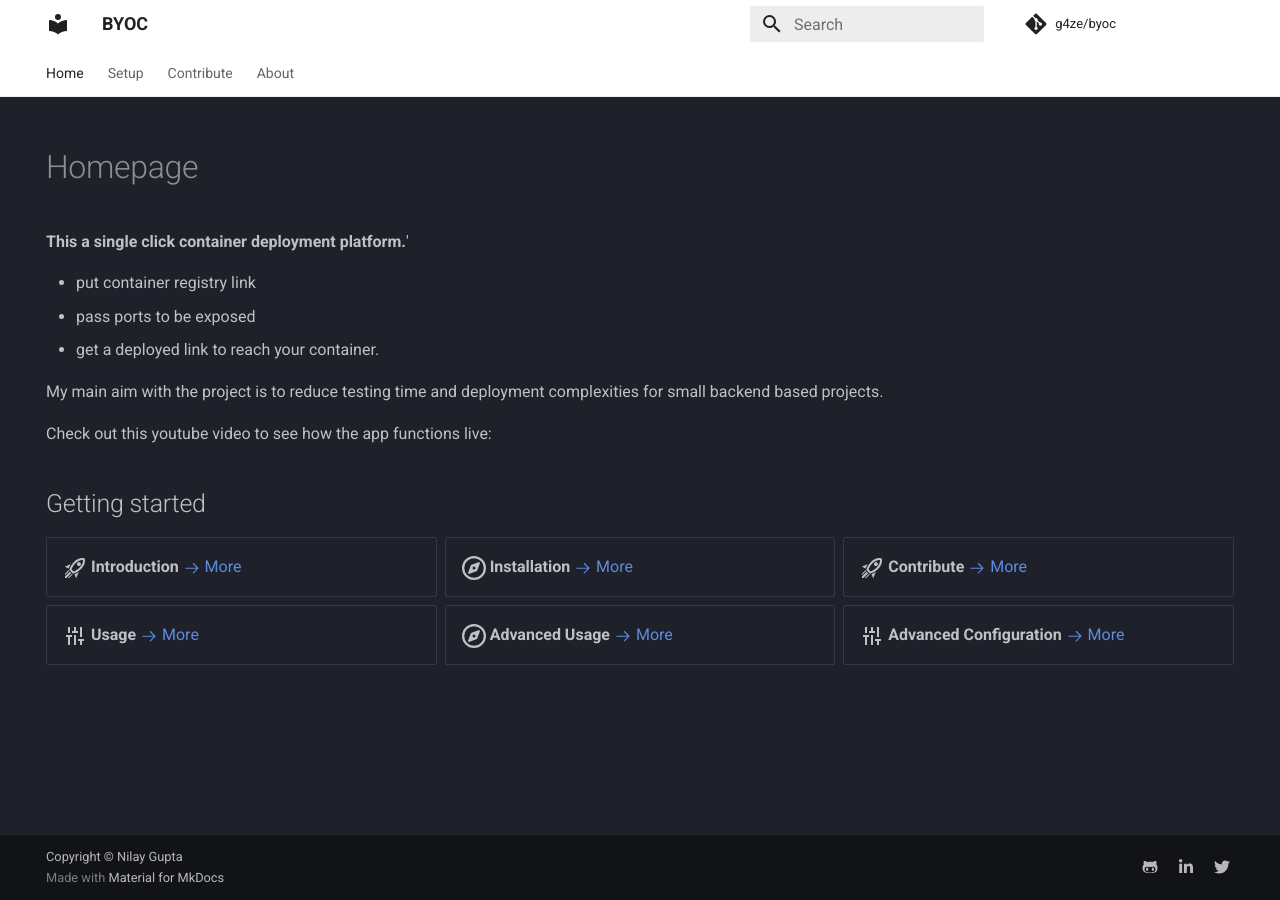
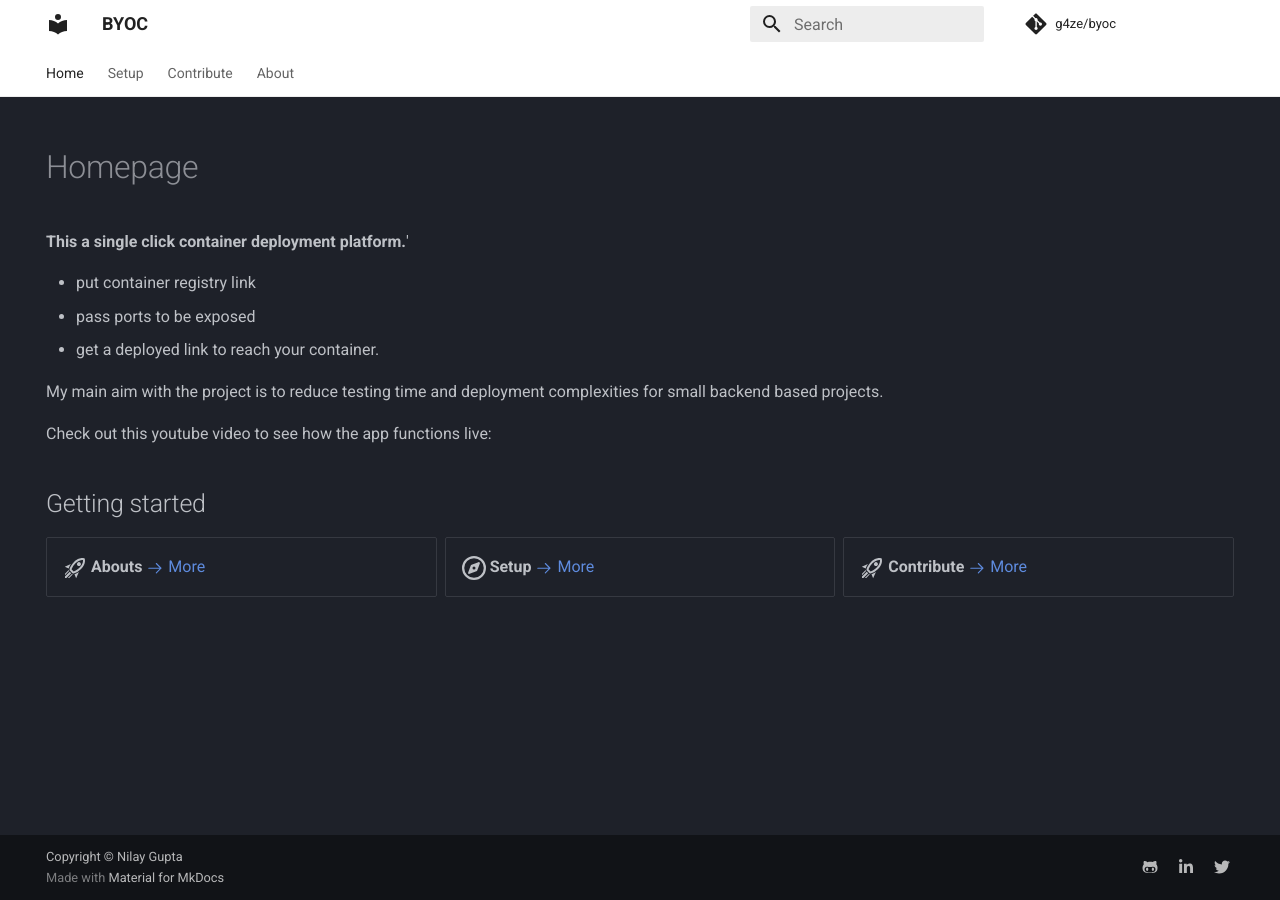
Before and after one commit to g4ze/byoc, an MkDocs documentation site: the page built from docs/index.md, in a window 1280 px wide. Built offline with MkDocs 1.6.1 and Material for MkDocs 9.7.7, drawn with Linux system fonts in a browser that asks for light colours; comment, search, counter and statistics services are not loaded.

Commit message:
docs and user support

```diff
--- a/docs/index.md
+++ b/docs/index.md
@@ -20,15 +20,15 @@ Check out this youtube video to see how the app functions live:
 
 <div class="grid cards" markdown>
 
-- :material-rocket-launch-outline:{ .lg .middle } **Introduction**
-  [:octicons-arrow-right-24:{ .middle } More](IntelOwl/introduction.md)
+- :material-rocket-launch-outline:{ .lg .middle } **Abouts**
+  [:octicons-arrow-right-24:{ .middle } More](about.md)
 
-- :fontawesome-regular-compass:{ .lg .middle } **Installation**
-  [:octicons-arrow-right-24:{ .middle } More](IntelOwl/installation.md)
+- :fontawesome-regular-compass:{ .lg .middle } **Setup**
+  [:octicons-arrow-right-24:{ .middle } More](setup.md)
 
 - :material-rocket-launch-outline:{ .lg .middle } **Contribute**
-  [:octicons-arrow-right-24:{ .middle } More](IntelOwl/contribute.md)
-
+  [:octicons-arrow-right-24:{ .middle } More](contribute.md)
+<!--
 - :material-tune-vertical:{ .lg .middle } **Usage**
   [:octicons-arrow-right-24:{ .middle } More](IntelOwl/usage.md)
 
@@ -36,6 +36,6 @@ Check out this youtube video to see how the app functions live:
   [:octicons-arrow-right-24:{ .middle } More](IntelOwl/advanced_usage.md)
 
 - :material-tune-vertical:{ .lg .middle } **Advanced Configuration**
-  [:octicons-arrow-right-24:{ .middle } More](IntelOwl/advanced_configuration.md)
+  [:octicons-arrow-right-24:{ .middle } More](IntelOwl/advanced_configuration.md) -->
 
 </div>
```
Also changed, not shown: docs/about.md (+1 -1 lines).
